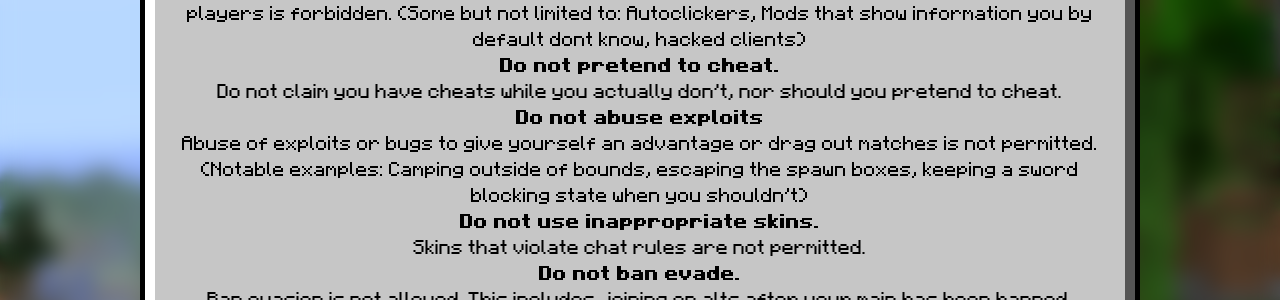
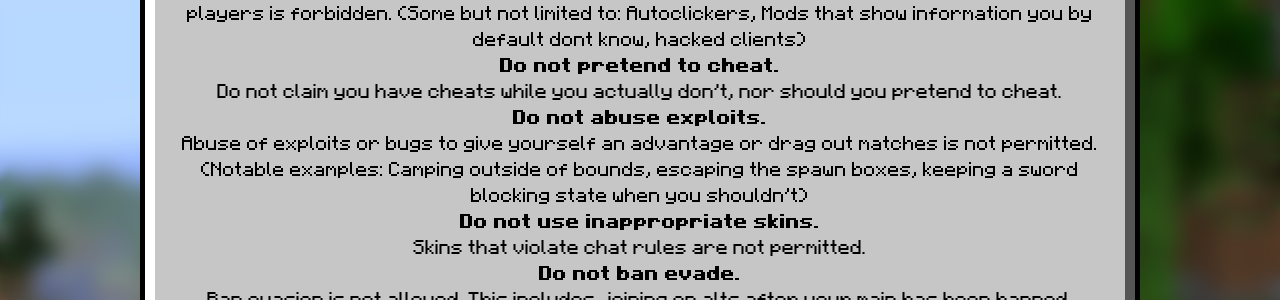
Before and after one commit to Legacy-Edition-Minigames/Website, a Jekyll site: the page built from rules.html, in a window 1280 px wide. Shown: the part 452-752 px from the top of the page. Built offline with Jekyll 4.4.1, drawn with Linux system fonts in a browser that asks for light colours; some web fonts are replaced.

Commit message:
I forgot a period

```diff
--- a/rules.html
+++ b/rules.html
@@ -10,7 +10,7 @@ title: "Rules"
 			Modifying the game or your computer in any way to gain any sort of advantage over other players is forbidden. (Some but not limited to: Autoclickers, Mods that show information you by default dont know, hacked clients)<br>
 			<b>Do not pretend to cheat.</b><br>
 			Do not claim you have cheats while you actually don't, nor should you pretend to cheat.<br>
-			<b>Do not abuse exploits</b><br>
+			<b>Do not abuse exploits.</b><br>
 			Abuse of exploits or bugs to give yourself an advantage or drag out matches is not permitted. (Notable examples: Camping outside of bounds, escaping the spawn boxes, keeping a sword blocking state when you shouldn't)<br>
 			<b>Do not use inappropriate skins.</b><br>
 			Skins that violate chat rules are not permitted.<br>
```
